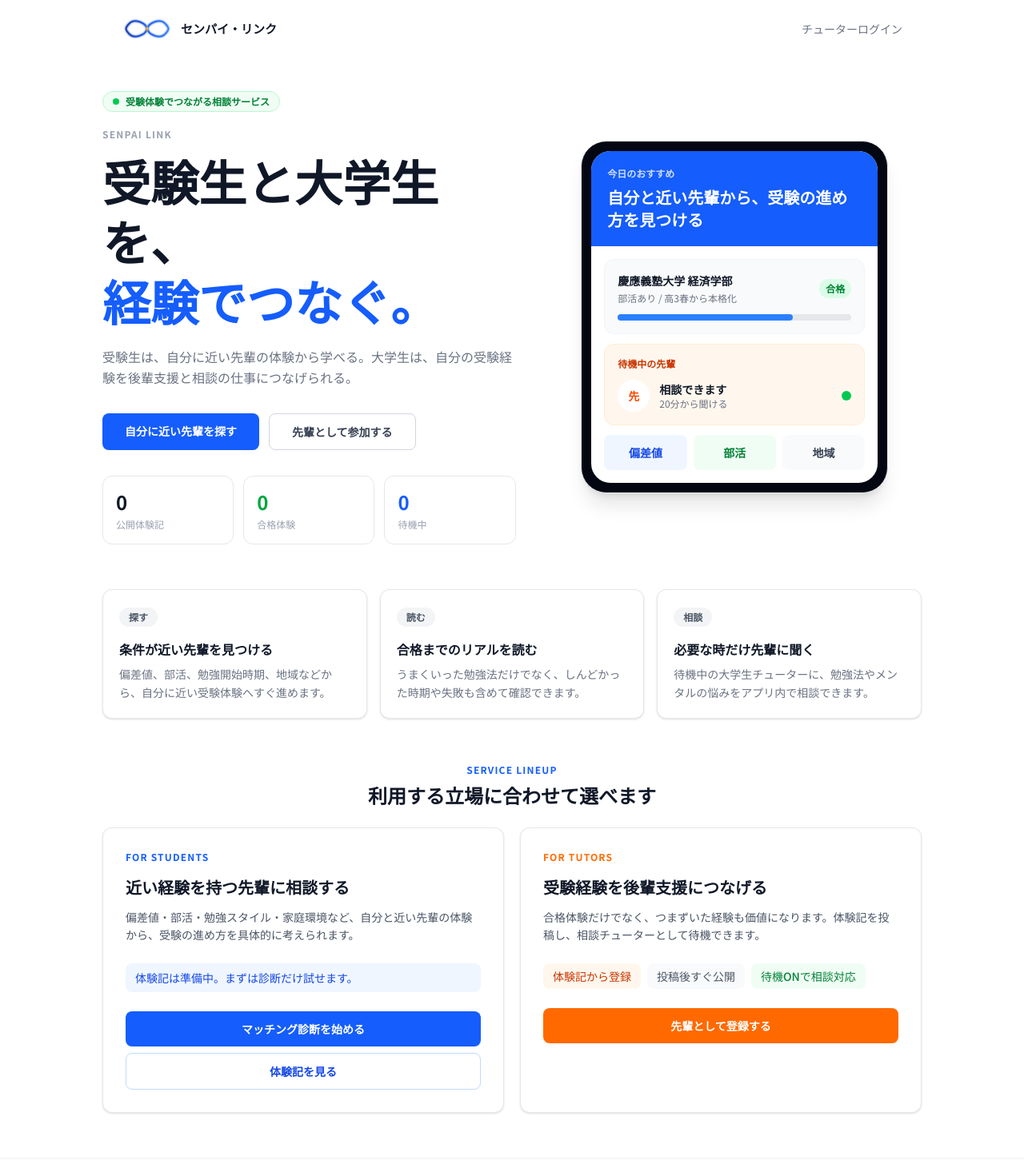
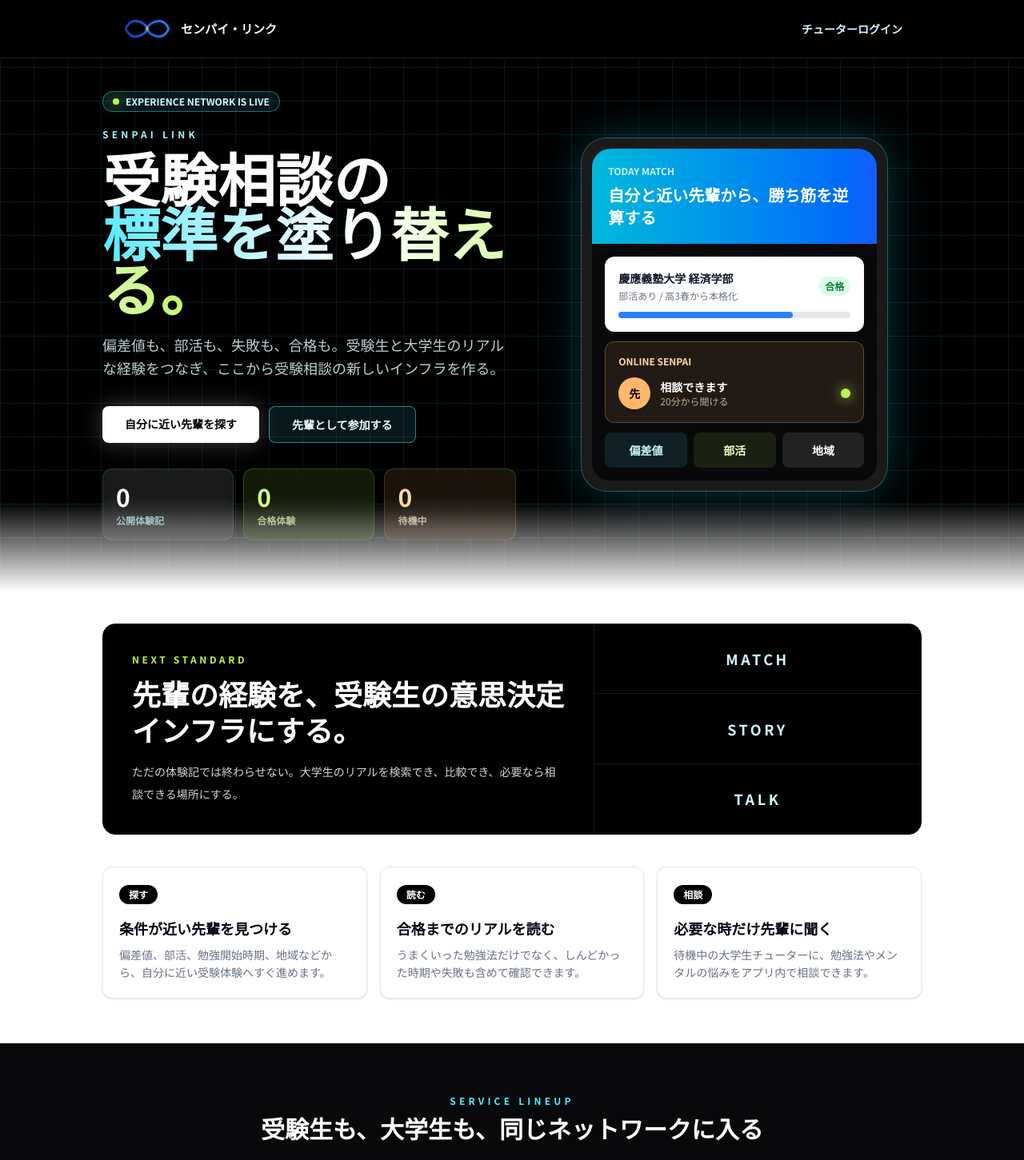
Before and after one commit to taichiadi/juku-matching, a Next.js app: page / in a window 1280 px wide. Shown: the top 1451 px of the page at 80% size. Built offline with nearby package versions, Linux system fonts and the light colour scheme; no server answers; the database is empty.

Commit message:
Make landing page more futuristic

```diff
--- a/src/app/page.tsx
+++ b/src/app/page.tsx
@@ -49,14 +49,14 @@ export default async function Home() {
   ];
 
   return (
-    <div className="min-h-screen bg-white">
+    <div className="min-h-screen bg-white text-gray-950">
       {/* ヘッダー */}
-      <header className="absolute top-0 left-0 right-0 z-10">
+      <header className="absolute top-0 left-0 right-0 z-10 border-b border-white/10 bg-black/70 backdrop-blur-md">
         <div className="max-w-5xl mx-auto px-6 py-5 flex items-center justify-between">
-          <SenpaiLogo />
+          <SenpaiLogo dark />
           <Link
             href="/tutor/login"
-            className="text-sm text-gray-500 hover:text-gray-800 transition-colors"
+            className="text-sm font-bold text-cyan-100 hover:text-white transition-colors"
           >
             チューターログイン
           </Link>
@@ -64,64 +64,68 @@ export default async function Home() {
       </header>
 
       {/* ヒーロー */}
-      <section className="px-4 pt-28 pb-14">
-        <div className="max-w-5xl mx-auto grid grid-cols-1 lg:grid-cols-[1.05fr_0.95fr] gap-10 items-center">
+      <section className="relative overflow-hidden bg-black px-4 pt-28 pb-16 text-white">
+        <div className="absolute inset-0 bg-[linear-gradient(rgba(34,211,238,0.12)_1px,transparent_1px),linear-gradient(90deg,rgba(34,211,238,0.10)_1px,transparent_1px)] bg-[size:42px_42px]" />
+        <div className="absolute inset-x-0 bottom-0 h-28 bg-gradient-to-t from-white to-transparent" />
+        <div className="relative max-w-5xl mx-auto grid grid-cols-1 lg:grid-cols-[1.05fr_0.95fr] gap-10 items-center">
           <div>
-            <div className="inline-flex items-center gap-2 rounded-full border border-green-200 bg-green-50 px-3 py-1 text-xs font-bold text-green-700">
-              <span className="h-2 w-2 rounded-full bg-green-500" />
-              受験体験でつながる相談サービス
+            <div className="inline-flex items-center gap-2 rounded-full border border-cyan-300/40 bg-cyan-300/10 px-3 py-1 text-xs font-black text-cyan-100">
+              <span className="h-2 w-2 rounded-full bg-lime-300 shadow-[0_0_18px_rgba(190,242,100,0.9)]" />
+              EXPERIENCE NETWORK IS LIVE
             </div>
-            <p className="mt-5 text-xs font-bold text-gray-400 tracking-widest">SENPAI LINK</p>
-            <h1 className="mt-3 text-4xl md:text-6xl font-black text-gray-900 leading-tight">
-              受験生と大学生を、<br />
-              <span className="text-blue-600">経験でつなぐ。</span>
+            <p className="mt-5 text-xs font-black text-cyan-200 tracking-[0.35em]">SENPAI LINK</p>
+            <h1 className="mt-3 text-5xl md:text-7xl font-black leading-[0.95] tracking-normal">
+              受験相談の<br />
+              <span className="text-transparent bg-clip-text bg-gradient-to-r from-cyan-300 via-white to-lime-300">
+                標準を塗り替える。
+              </span>
             </h1>
-            <p className="mt-5 text-sm md:text-base text-gray-500 leading-relaxed max-w-xl">
-              受験生は、自分に近い先輩の体験から学べる。大学生は、自分の受験経験を後輩支援と相談の仕事につなげられる。
+            <p className="mt-6 text-sm md:text-lg text-cyan-50/80 leading-relaxed max-w-xl">
+              偏差値も、部活も、失敗も、合格も。受験生と大学生のリアルな経験をつなぎ、ここから受験相談の新しいインフラを作る。
             </p>
 
             <div className="mt-8 flex flex-col sm:flex-row gap-3">
               <Link
                 href="/match"
-                className="w-full sm:w-auto rounded-lg bg-blue-600 px-7 py-3 text-center text-sm font-bold text-white hover:bg-blue-700 transition-colors"
+                className="w-full sm:w-auto rounded-lg bg-white px-7 py-3 text-center text-sm font-black text-black hover:bg-cyan-100 transition-colors shadow-[0_0_30px_rgba(255,255,255,0.25)]"
               >
                 自分に近い先輩を探す
               </Link>
               <Link
                 href="/submit"
-                className="w-full sm:w-auto rounded-lg border border-gray-300 px-7 py-3 text-center text-sm font-bold text-gray-700 hover:bg-gray-50 transition-colors"
+                className="w-full sm:w-auto rounded-lg border border-cyan-300/50 bg-cyan-300/10 px-7 py-3 text-center text-sm font-black text-cyan-50 hover:bg-cyan-300/20 transition-colors"
               >
                 先輩として参加する
               </Link>
             </div>
 
             <div className="mt-8 grid grid-cols-3 gap-3 max-w-xl">
-              <div className="rounded-xl border border-gray-200 bg-white p-4">
-                <p className="text-2xl font-black text-gray-900">{list.length}</p>
-                <p className="mt-1 text-xs text-gray-400">公開体験記</p>
+              <div className="rounded-xl border border-white/10 bg-white/10 p-4 backdrop-blur">
+                <p className="text-3xl font-black text-white">{list.length}</p>
+                <p className="mt-1 text-xs font-bold text-cyan-100/70">公開体験記</p>
               </div>
-              <div className="rounded-xl border border-gray-200 bg-white p-4">
-                <p className="text-2xl font-black text-green-600">{passCount}</p>
-                <p className="mt-1 text-xs text-gray-400">合格体験</p>
+              <div className="rounded-xl border border-lime-300/20 bg-lime-300/10 p-4 backdrop-blur">
+                <p className="text-3xl font-black text-lime-200">{passCount}</p>
+                <p className="mt-1 text-xs font-bold text-lime-100/70">合格体験</p>
               </div>
-              <div className="rounded-xl border border-gray-200 bg-white p-4">
-                <p className="text-2xl font-black text-blue-600">{onlineCount}</p>
-                <p className="mt-1 text-xs text-gray-400">待機中</p>
+              <div className="rounded-xl border border-orange-300/20 bg-orange-300/10 p-4 backdrop-blur">
+                <p className="text-3xl font-black text-orange-200">{onlineCount}</p>
+                <p className="mt-1 text-xs font-bold text-orange-100/70">待機中</p>
               </div>
             </div>
           </div>
 
           <div className="mx-auto w-full max-w-sm">
-            <div className="rounded-[2rem] border border-gray-200 bg-gray-950 p-3 shadow-xl">
-              <div className="rounded-[1.5rem] bg-white overflow-hidden">
-                <div className="bg-blue-600 px-5 py-5 text-white">
-                  <p className="text-xs font-bold opacity-80">今日のおすすめ</p>
+            <div className="rounded-[2rem] border border-cyan-300/30 bg-white/10 p-3 shadow-[0_0_55px_rgba(34,211,238,0.25)] backdrop-blur">
+              <div className="rounded-[1.5rem] bg-black overflow-hidden border border-white/10">
+                <div className="bg-gradient-to-r from-cyan-500 to-blue-600 px-5 py-5 text-white">
+                  <p className="text-xs font-black opacity-80">TODAY MATCH</p>
                   <h2 className="mt-2 text-xl font-black leading-snug">
-                    自分と近い先輩から、受験の進め方を見つける
+                    自分と近い先輩から、勝ち筋を逆算する
                   </h2>
                 </div>
-                <div className="space-y-3 p-4">
-                  <div className="rounded-xl border border-gray-100 bg-gray-50 p-4">
+                <div className="space-y-3 p-4 bg-zinc-950">
+                  <div className="rounded-xl border border-white/10 bg-white p-4 text-gray-950">
                     <div className="flex items-center justify-between">
                       <div>
                         <p className="text-sm font-black text-gray-900">慶應義塾大学 経済学部</p>
@@ -133,34 +137,57 @@ export default async function Home() {
                       <div className="h-2 w-3/4 rounded-full bg-blue-500" />
                     </div>
                   </div>
-                  <div className="rounded-xl border border-orange-100 bg-orange-50 p-4">
-                    <p className="text-xs font-bold text-orange-700">待機中の先輩</p>
+                  <div className="rounded-xl border border-orange-300/30 bg-orange-300/10 p-4">
+                    <p className="text-xs font-black text-orange-200">ONLINE SENPAI</p>
                     <div className="mt-3 flex items-center justify-between">
                       <div className="flex items-center gap-3">
-                        <div className="flex h-10 w-10 items-center justify-center rounded-full bg-white text-sm font-black text-orange-600">
+                        <div className="flex h-10 w-10 items-center justify-center rounded-full bg-orange-300 text-sm font-black text-black">
                           先
                         </div>
                         <div>
-                          <p className="text-sm font-black text-gray-900">相談できます</p>
-                          <p className="text-xs text-gray-500">20分から聞ける</p>
+                          <p className="text-sm font-black text-white">相談できます</p>
+                          <p className="text-xs text-orange-100/70">20分から聞ける</p>
                         </div>
                       </div>
-                      <span className="h-3 w-3 rounded-full bg-green-500" />
+                      <span className="h-3 w-3 rounded-full bg-lime-300 shadow-[0_0_16px_rgba(190,242,100,0.9)]" />
                     </div>
                   </div>
                   <div className="grid grid-cols-3 gap-2 text-center">
-                    <div className="rounded-lg bg-blue-50 py-3">
-                      <p className="text-sm font-black text-blue-700">偏差値</p>
+                    <div className="rounded-lg bg-cyan-300/10 py-3">
+                      <p className="text-sm font-black text-cyan-100">偏差値</p>
                     </div>
-                    <div className="rounded-lg bg-green-50 py-3">
-                      <p className="text-sm font-black text-green-700">部活</p>
+                    <div className="rounded-lg bg-lime-300/10 py-3">
+                      <p className="text-sm font-black text-lime-100">部活</p>
                     </div>
-                    <div className="rounded-lg bg-gray-50 py-3">
-                      <p className="text-sm font-black text-gray-700">地域</p>
+                    <div className="rounded-lg bg-white/10 py-3">
+                      <p className="text-sm font-black text-white">地域</p>
                     </div>
                   </div>
                 </div>
               </div>
+            </div>
+          </div>
+        </div>
+      </section>
+
+      <section className="px-4 py-10">
+        <div className="max-w-5xl mx-auto overflow-hidden rounded-2xl border border-black bg-black text-white">
+          <div className="grid grid-cols-1 md:grid-cols-[1.2fr_0.8fr]">
+            <div className="p-7 md:p-9">
+              <p className="text-xs font-black tracking-[0.3em] text-lime-300">NEXT STANDARD</p>
+              <h2 className="mt-3 text-2xl md:text-4xl font-black leading-tight">
+                先輩の経験を、受験生の意思決定インフラにする。
+              </h2>
+              <p className="mt-4 max-w-2xl text-sm leading-7 text-zinc-300">
+                ただの体験記では終わらせない。大学生のリアルを検索でき、比較でき、必要なら相談できる場所にする。
+              </p>
+            </div>
+            <div className="grid grid-cols-3 md:grid-cols-1 border-t border-white/10 md:border-t-0 md:border-l">
+              {["MATCH", "STORY", "TALK"].map((word) => (
+                <div key={word} className="flex items-center justify-center border-white/10 px-4 py-5 text-lg font-black tracking-[0.2em] text-cyan-100 md:border-b last:border-b-0">
+                  {word}
+                </div>
+              ))}
             </div>
           </div>
         </div>
@@ -171,11 +198,11 @@ export default async function Home() {
         <div className="max-w-5xl mx-auto">
           <div className="grid grid-cols-1 md:grid-cols-3 gap-4">
             {appHighlights.map((item) => (
-              <div key={item.label} className="rounded-xl border border-gray-200 bg-white p-5 shadow-sm">
-                <span className="inline-flex rounded-full bg-gray-100 px-3 py-1 text-xs font-bold text-gray-600">
+              <div key={item.label} className="rounded-xl border border-gray-200 bg-white p-5 shadow-sm hover:-translate-y-1 hover:shadow-xl transition-all">
+                <span className="inline-flex rounded-full bg-black px-3 py-1 text-xs font-black text-white">
                   {item.label}
                 </span>
-                <h3 className="mt-4 text-base font-black text-gray-900">{item.title}</h3>
+                <h3 className="mt-4 text-lg font-black text-gray-950">{item.title}</h3>
                 <p className="mt-2 text-sm leading-relaxed text-gray-500">{item.body}</p>
               </div>
             ))}
@@ -184,29 +211,29 @@ export default async function Home() {
       </section>
 
       {/* 対象別ラインナップ */}
-      <section className="px-4 pb-14">
+      <section className="bg-zinc-950 px-4 py-16 text-white">
         <div className="max-w-5xl mx-auto">
           <div className="mb-6 text-center">
-            <p className="text-xs font-bold text-blue-600 tracking-widest mb-2">SERVICE LINEUP</p>
-            <h2 className="text-2xl font-black text-gray-900">利用する立場に合わせて選べます</h2>
+            <p className="text-xs font-black text-cyan-300 tracking-[0.35em] mb-2">SERVICE LINEUP</p>
+            <h2 className="text-3xl font-black text-white">受験生も、大学生も、同じネットワークに入る</h2>
           </div>
 
           <div className="grid grid-cols-1 md:grid-cols-2 gap-5">
-            <div className="rounded-xl border border-gray-200 bg-white p-7 shadow-sm">
-              <p className="text-xs font-bold text-blue-600 tracking-widest mb-4">FOR STUDENTS</p>
-              <h3 className="text-xl font-black text-gray-900 mb-3">近い経験を持つ先輩に相談する</h3>
-              <p className="text-sm text-gray-600 leading-relaxed mb-6">
+            <div className="rounded-xl border border-cyan-300/20 bg-white/10 p-7 shadow-sm">
+              <p className="text-xs font-black text-cyan-300 tracking-widest mb-4">FOR STUDENTS</p>
+              <h3 className="text-2xl font-black text-white mb-3">近い経験を持つ先輩に相談する</h3>
+              <p className="text-sm text-zinc-300 leading-relaxed mb-6">
                 偏差値・部活・勉強スタイル・家庭環境など、自分と近い先輩の体験から、受験の進め方を具体的に考えられます。
               </p>
               {hasExperiences ? (
                 <div className="flex gap-4 mb-6 text-sm">
                   <div>
-                    <span className="font-black text-gray-900 text-lg">{list.length}</span>
-                    <span className="text-gray-400 ml-1">件の体験記</span>
+                    <span className="font-black text-white text-lg">{list.length}</span>
+                    <span className="text-zinc-400 ml-1">件の体験記</span>
                   </div>
                   <div>
-                    <span className="font-black text-green-600 text-lg">{passCount}</span>
-                    <span className="text-gray-400 ml-1">件が合格</span>
+                    <span className="font-black text-lime-300 text-lg">{passCount}</span>
+                    <span className="text-zinc-400 ml-1">件が合格</span>
                   </div>
                 </div>
               ) : (
@@ -217,33 +244,33 @@ export default async function Home() {
               <div className="flex flex-col gap-2">
                 <Link
                   href="/match"
-                  className="block rounded-lg bg-blue-600 py-3 text-center text-sm font-bold text-white hover:bg-blue-700 transition-colors"
+                  className="block rounded-lg bg-white py-3 text-center text-sm font-black text-black hover:bg-cyan-100 transition-colors"
                 >
                   マッチング診断を始める
                 </Link>
                 <a
                   href="#list"
-                  className="block rounded-lg border border-blue-200 py-3 text-center text-sm font-bold text-blue-700 hover:bg-blue-50 transition-colors"
+                  className="block rounded-lg border border-cyan-300/40 py-3 text-center text-sm font-black text-cyan-100 hover:bg-cyan-300/10 transition-colors"
                 >
                   体験記を見る
                 </a>
               </div>
             </div>
 
-            <div className="rounded-xl border border-gray-200 bg-white p-7 shadow-sm">
-              <p className="text-xs font-bold text-orange-500 tracking-widest mb-4">FOR TUTORS</p>
-              <h3 className="text-xl font-black text-gray-900 mb-3">受験経験を後輩支援につなげる</h3>
-              <p className="text-sm text-gray-600 leading-relaxed mb-6">
+            <div className="rounded-xl border border-orange-300/20 bg-white/10 p-7 shadow-sm">
+              <p className="text-xs font-black text-orange-300 tracking-widest mb-4">FOR TUTORS</p>
+              <h3 className="text-2xl font-black text-white mb-3">受験経験を後輩支援につなげる</h3>
+              <p className="text-sm text-zinc-300 leading-relaxed mb-6">
                 合格体験だけでなく、つまずいた経験も価値になります。体験記を投稿し、相談チューターとして待機できます。
               </p>
               <div className="flex flex-wrap gap-2 mb-6 text-sm">
-                <span className="rounded-lg bg-orange-50 px-3 py-1.5 font-medium text-orange-700">体験記から登録</span>
-                <span className="rounded-lg bg-gray-50 px-3 py-1.5 font-medium text-gray-600">投稿後すぐ公開</span>
-                <span className="rounded-lg bg-green-50 px-3 py-1.5 font-medium text-green-700">待機ONで相談対応</span>
+                <span className="rounded-lg bg-orange-300/15 px-3 py-1.5 font-bold text-orange-100">体験記から登録</span>
+                <span className="rounded-lg bg-white/10 px-3 py-1.5 font-bold text-white">投稿後すぐ公開</span>
+                <span className="rounded-lg bg-lime-300/15 px-3 py-1.5 font-bold text-lime-100">待機ONで相談対応</span>
               </div>
               <Link
                 href="/submit"
-                className="block rounded-lg bg-orange-500 py-3 text-center text-sm font-bold text-white hover:bg-orange-600 transition-colors"
+                className="block rounded-lg bg-orange-400 py-3 text-center text-sm font-black text-black hover:bg-orange-300 transition-colors"
               >
                 先輩として登録する
               </Link>
```
